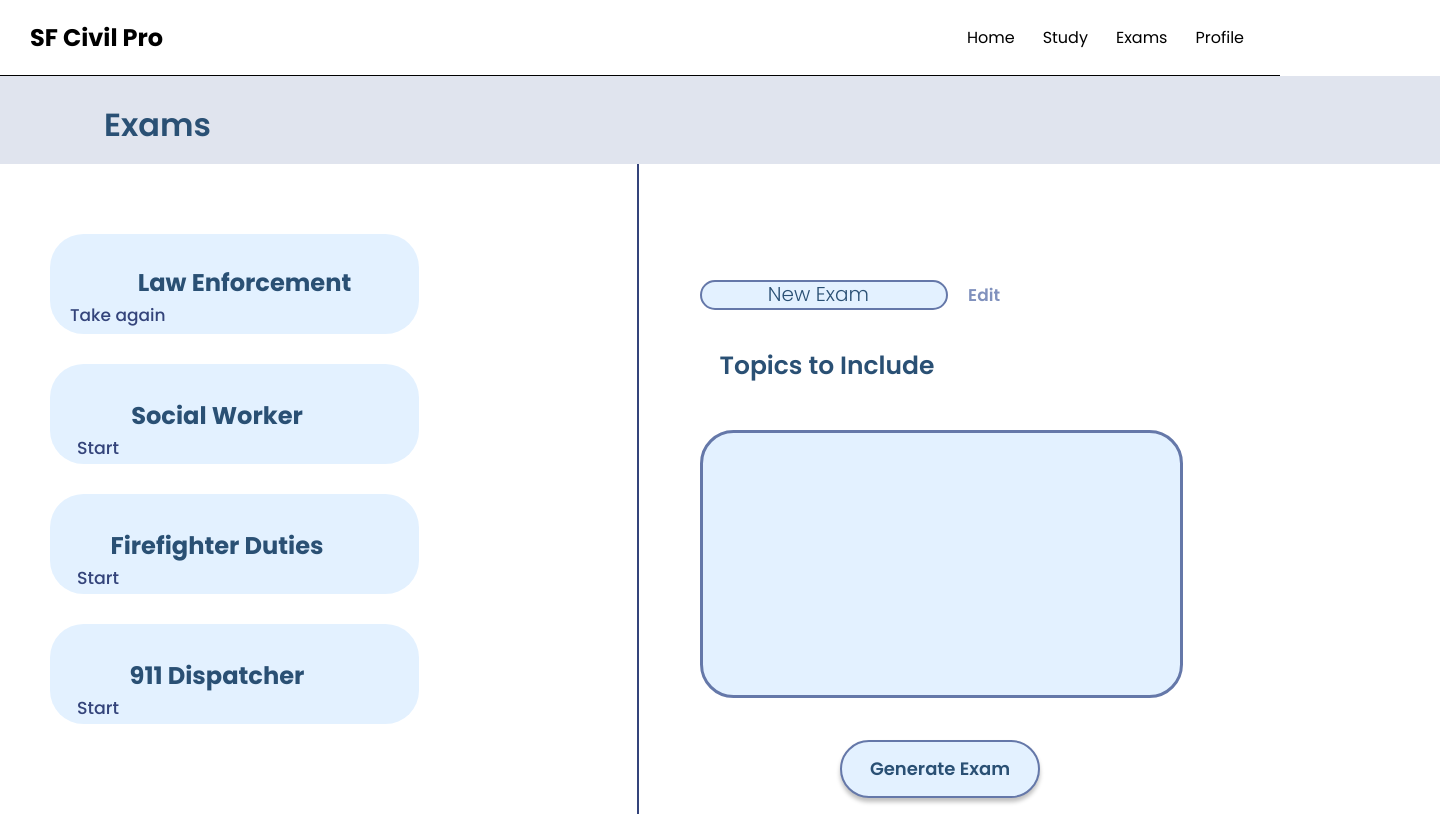
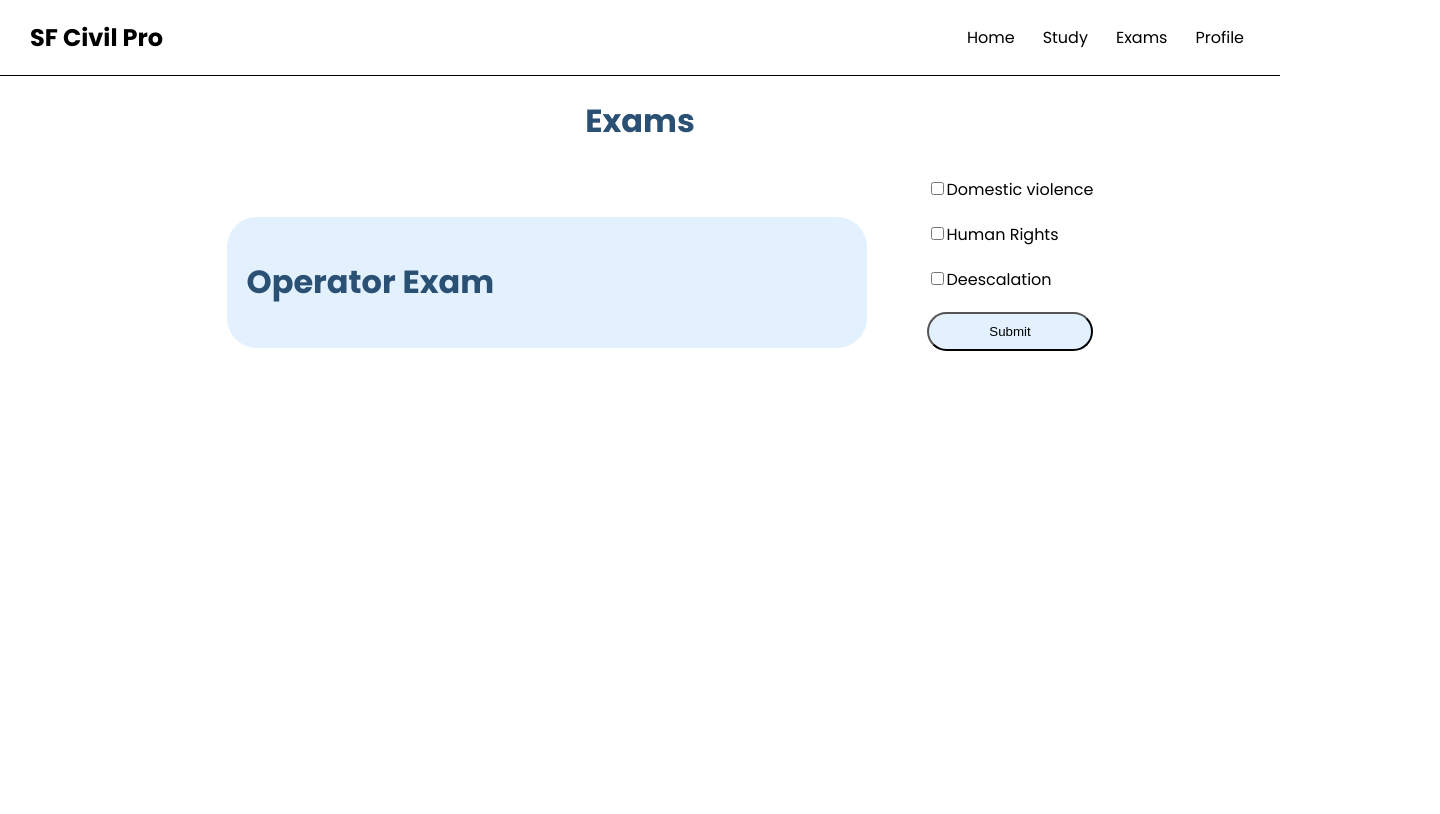
Before and after one commit to coderkai03/BathroomBreak, a React (Create React App) app in the folder sfhacks2024/: page /exams in a window 1280 px wide. Shown: the whole page, 1440 px wide, since content can reach past the window. Built offline with nearby package versions, Linux system fonts and the light colour scheme.

Commit message:
added dummy exam screen

```diff
--- a/sfhacks2024/src/App.js
+++ b/sfhacks2024/src/App.js
@@ -9,6 +9,7 @@ import Deck from './Study/Deck';
 import AddDeck from './Study/AddDeck';
 import UserProfile from './Profile/profile';
 import Exam from './Exam/Exam';
+import ExamForm from './Exam/NewExam';
 
 function App() {
   return (
@@ -30,6 +31,9 @@ function App() {
             <Route exact path='/exams'>
               <Exam />
             </Route>
+            <Route exact path='/new-exam'>
+              <ExamForm />
+            </Route>
             <Route exact path='/profile'>
               <UserProfile />
             </Route>
--- a/sfhacks2024/src/Exam/Exam.css
+++ b/sfhacks2024/src/Exam/Exam.css
@@ -1,201 +1,45 @@
-/* exam stuff*/
-.exambar {
-    width: 1440px;
-    height: 88px;
-    padding: 1px 1230px 38px 104px;
-    box-sizing: border-box;
-    background-color: rgba(101, 120, 169, 0.2);
+.exam-sections {
+  display: flex;
+  flex-direction: row;
 }
-  .exams {
+
+.exam-options {
   display: flex;
   flex-direction: column;
-    justify-content: center;
-    color: rgba(42, 80, 116, 1);
-    font-size: 32px;
-    line-height: 32px;
-    font-family: Poppins, sans-serif;
-    font-weight: 600;
-    text-align: center;
 }
-  .examcat {
+
+.exam-page {
   display: flex;
   flex-direction: column;
-    width: 100%;
-    box-sizing: border-box;
-    padding-top: 70px;
-    padding-left: 50px;
-  }
-  .lawexam {
-    height: 100px;
-    width: 30%;
-    padding-left: 20px;
-    border-radius: 33.53px;
-    box-sizing: border-box;
-    background-color: rgba(227, 241, 255, 1);
-  }
-  .law-enforcement {
-    justify-content: center;
-    color: rgba(42, 80, 116, 1);
-    font-size: 24.14px;
-    line-height: 50px;
-    font-family: Poppins, sans-serif;
-    font-weight: 700;
-    text-align: center;
-
-  }
-  .take-again {
-    color: rgba(52, 68, 123, 1);
-    font-size: 17px;
-    margin-top: -30px;
-    font-family: Poppins, sans-serif;
-    font-weight: 500;
-    text-align: left;
-  }
-  .socialexam {
-    height: 100px;
-    margin-top: 30px;
-    width: 30%;
-    padding: 13px 62px 1px 27px;
-    border-radius: 33.53px;
-    box-sizing: border-box;
-    background-color: rgba(227, 241, 255, 1);
-  }
-  .social-worker {
-    display: flex;
-    flex-direction: column;
-    justify-content: center;
-    color: rgba(42, 80, 116, 1);
-    font-size: 24.14px;
-    line-height: 30px;
-    font-family: Poppins, sans-serif;
-    font-weight: 700;
-    text-align: center;
-  }
-  .start {
-    color: rgba(52, 68, 123, 1);
-    font-size: 17.44px;
-    margin-top: -20px;
-    font-family: Poppins, sans-serif;
-    font-weight: 500;
-    text-align: left;
-  }
-  .verticalline {
-    border-left: 2px solid rgba(52, 68, 123, 1);
-    height: 650px;
-    position: absolute;
-    left: 50%;
-    margin-left: -3px;
-    top: 5;
+  align-items: center;
 }
 
-  /* right side*/
-  .exam-edit {
-  position: absolute;
-  width: 200px;
-  height: 30px;
-  left: 700px;
-  top: 280px;
-
-  }
 .new-exam {
-    position: absolute;
-    top: -6px;
-    left: 67.87px;
-    display: flex;
-    flex-direction: column;
-    justify-content: center;
-    color: rgba(42, 80, 116, 1);
-    font-size: 20px;
-    line-height: 1px;
-    font-family: Poppins, sans-serif;
-    font-weight: 300;
-    text-align: center;
-    z-index: 1;
+  border-radius: 20px;
+  background-color: #e3f1ff;
+  margin: 10px;
 }
 
-  .all-edit {
-    position: absolute;
-    top: 0px;
-    display: flex;
-    flex-direction: row;
-    align-items: center;
-    width: 300px;
-    height: 100%;
-    box-sizing: border-box;
-  }
-  .edit-rect {
-    width: 275px;
-    height: 100%;
-    border: 2px solid rgba(101, 120, 169, 1);
-    border-radius: 33.53px;
-    box-sizing: border-box;
-    background-color: rgba(227, 241, 255, 1);
+.form-group {
+  margin: 10px;
 }
 
-  .edit {
+.exam-form-container {
   display: flex;
-    flex-direction: column;
   justify-content: center;
-    color: rgba(128, 145, 189, 1);
-    font-size: 17px;
-    line-height: 17px;
-    font-family: Poppins, sans-serif;
-    font-weight: 600;
-    text-align: center;
-    padding-left: 20px;
 }
 
-  .topics {
-
-  position: absolute;
-  width: 254px;
-  height: 45px;
-  left: 700px;
-  top: 320px;
-
-  font-family: 'Poppins';
-  font-style: normal;
-  font-weight: 600;
-  font-size: 25px;
-  line-height: 42px;
-  text-align: center;
-  color: #2A5074;
+.exam-form {
+  width: 50%;
 }
 
-  .rectangle-topics {
-    box-sizing: border-box;
+.question {
+  margin-bottom: 20px;
+}
 
-    position: absolute;
-    width: 483px;
-    height: 268px;
-    left: 700px;
-    top: 430px;
-
-    background: #E3F1FF;
-    border: 3px solid #6578A9;
-    border-radius: 33.5338px;
-
+button {
+  margin-top: 20px;
+  background-color: #e3f1ff;
+  border-radius: 10px;
+  padding: 10px;
 }
-  .generate-button {
-    box-sizing: border-box;
-
-    position: absolute;
-    width: 200px;
-    height: 58px;
-    left: 840px;
-    top: 740px;
-
-    background: #E3F1FF;
-    border: 2px solid #6578A9;
-    box-shadow: 0px 4px 4px rgba(0, 0, 0, 0.25);
-    border-radius: 33.5338px;
-
-    font-family: 'Poppins';
-    font-style: normal;
-    font-weight: 600;
-    font-size: 18px;
-    line-height: 48px;
-    text-align: center;
-
-    color: #2A5074;
-  }
--- a/sfhacks2024/src/Exam/Exam.js
+++ b/sfhacks2024/src/Exam/Exam.js
@@ -1,44 +1,48 @@
 import './Exam.css';
+import { useHistory } from 'react-router-dom/cjs/react-router-dom';
+
+import { Configuration, OpenAIApi } from "openai"
+
+
 const Exam = () => {
-    function generateExam() {
 
-    }
+  const history = useHistory()
+
+  const handleSubmit = () => {
+    history.push('/new-exam')
+  }
+
+
     return (
         <div>
-            <div className="exambar">
-            <p className="exams">Exams</p>
-    </div>
-    <div className = "verticalline"></div>
-      <div className="examcat">
-        <div className="lawexam">
-          <p className="law-enforcement">Law Enforcement</p>
-          <p className="take-again">Take again</p>
+          <div className='exam-page'>
+            <h1>Exams</h1>
+            <div className='exam-sections'>
+              <div className='examlist'>
+              <div className="preview-div">
+                <h1>Operator Exam</h1>
+              </div>
+              </div>
+              <div className='exam-options'>
+                <form onSubmit={handleSubmit}>
+                <div class="form-group">
+                    <input type="checkbox" id="checkbox1" name="checkbox1" value="option1"/>
+                    <label for="checkbox1" class="form-check-label">Domestic violence</label>
+                  </div>
+                  <div class="form-group">
+                    <input type="checkbox" id="checkbox2" name="checkbox2" value="option2"/>
+                    <label for="checkbox2" class="form-check-label">Human Rights</label>
+                  </div>
+                  <div class="form-group">
+                    <input type="checkbox" id="checkbox3" name="checkbox3" value="option3"/>
+                    <label for="checkbox3" class="form-check-label">Deescalation</label>
+                  </div>
+                  <button className='new-exam' type="submit">Submit</button>
+                </form>
+              </div>
+            </div>
+          </div>
         </div>
-        <div className="socialexam">
-          <p className="social-worker">Social Worker</p>
-          <p className="start">Start</p>
-        </div>
-        <div className="socialexam">
-          <p className="social-worker">Firefighter Duties</p>
-          <p className="start">Start</p>
-        </div>
-        <div className="socialexam">
-          <p className="social-worker">911 Dispatcher</p>
-          <p className="start">Start</p>
-        </div>
-      </div>
-
-      <div className="exam-edit">
-      <p className="new-exam">New Exam</p>
-      <div className="all-edit">
-        <div className="edit-rect" />
-        <p className="edit">Edit</p>
-      </div>
-    </div>
-    <p className="topics">Topics to Include</p>
-    <div className="rectangle-topics" />
-    <button className = "generate-button" onClick={generateExam}>
-      Generate Exam </button></div>
     )
 }
 
--- /dev/null
+++ b/sfhacks2024/src/Exam/NewExam.js
@@ -0,0 +1,196 @@
+import React, { useState } from 'react';
+import { useHistory } from 'react-router-dom/cjs/react-router-dom';
+
+const ExamForm = () => {
+    const history = useHistory()
+
+  // State to store user's answers
+  const [answers, setAnswers] = useState({
+    mcq1: '',
+    mcq2: '',
+    mcq3: '',
+    mcq4: '',
+    mcq5: '',
+    essay1: '',
+    essay2: ''
+  });
+
+  // Function to handle multiple-choice answer changes
+  const handleMCQChange = (question, option) => {
+    setAnswers({ ...answers, [question]: option });
+  };
+
+  // Function to handle essay answer changes
+  const handleEssayChange = (question, value) => {
+    setAnswers({ ...answers, [question]: value });
+  };
+
+  // Function to handle form submission
+  const handleSubmit = (event) => {
+    event.preventDefault();
+    // Process and submit answers as needed
+    console.log(answers);
+    history.goBack()
+    // Reset form or navigate to next page
+  };
+
+  return (
+    <div className="exam-form-container">
+      <div className="exam-form">
+        <h1>Domestic Violence Awareness Exam</h1>
+        <form onSubmit={handleSubmit}>
+          {/* Multiple Choice Questions */}
+          <div className="question">
+          <p>1. What is the most common form of domestic violence?</p>
+          <label>
+            <input
+              type="radio"
+              name="mcq1"
+              value="a"
+              checked={answers.mcq1 === 'a'}
+              onChange={() => handleMCQChange('mcq1', 'a')}
+            />
+            Physical abuse
+          </label>
+          <label>
+            <input
+              type="radio"
+              name="mcq1"
+              value="b"
+              checked={answers.mcq1 === 'b'}
+              onChange={() => handleMCQChange('mcq1', 'b')}
+            />
+            Emotional abuse
+          </label>
+          {/* Add more options as needed */}
+        </div>
+        {/* Add more multiple-choice questions similarly */}
+        <div className="question">
+          <p>2. What is the cycle of violence?</p>
+          <label>
+            <input
+              type="radio"
+              name="mcq2"
+              value="a"
+              checked={answers.mcq2 === 'a'}
+              onChange={() => handleMCQChange('mcq2', 'a')}
+            />
+            Tension-building, explosion, honeymoon
+          </label>
+          <label>
+            <input
+              type="radio"
+              name="mcq2"
+              value="b"
+              checked={answers.mcq2 === 'b'}
+              onChange={() => handleMCQChange('mcq2', 'b')}
+            />
+            Calm, tension, explosion
+          </label>
+          {/* Add more options as needed */}
+        </div>
+        <div className="question">
+          <p>3. What are common signs of an abusive relationship?</p>
+          <label>
+            <input
+              type="radio"
+              name="mcq3"
+              value="a"
+              checked={answers.mcq3 === 'a'}
+              onChange={() => handleMCQChange('mcq3', 'a')}
+            />
+            Isolation, jealousy, manipulation
+          </label>
+          <label>
+            <input
+              type="radio"
+              name="mcq3"
+              value="b"
+              checked={answers.mcq3 === 'b'}
+              onChange={() => handleMCQChange('mcq3', 'b')}
+            />
+            Trust, communication, respect
+          </label>
+          {/* Add more options as needed */}
+        </div>
+        <div className="question">
+          <p>4. What is the purpose of a safety plan?</p>
+          <label>
+            <input
+              type="radio"
+              name="mcq4"
+              value="a"
+              checked={answers.mcq4 === 'a'}
+              onChange={() => handleMCQChange('mcq4', 'a')}
+            />
+            To ensure the victim stays in the relationship
+          </label>
+          <label>
+            <input
+              type="radio"
+              name="mcq4"
+              value="b"
+              checked={answers.mcq4 === 'b'}
+              onChange={() => handleMCQChange('mcq4', 'b')}
+            />
+            To provide steps for safety when leaving an abusive relationship
+          </label>
+          {/* Add more options as needed */}
+        </div>
+        <div className="question">
+          <p>5. What is the role of a 911 responder in a domestic violence call?</p>
+          <label>
+            <input
+              type="radio"
+              name="mcq5"
+              value="a"
+              checked={answers.mcq5 === 'a'}
+              onChange={() => handleMCQChange('mcq5', 'a')}
+            />
+            To judge the situation and assign blame
+          </label>
+          <label>
+            <input
+              type="radio"
+              name="mcq5"
+              value="b"
+              checked={answers.mcq5 === 'b'}
+              onChange={() => handleMCQChange('mcq5', 'b')}
+            />
+            To assess safety, provide support, and connect to resources
+          </label>
+          {/* Add more options as needed */}
+        </div>
+
+          {/* Essay Questions */}
+          <div className="question">
+            <p>6. Describe a situation where you had to respond to a domestic violence call. What were the challenges?</p>
+            <textarea
+              value={answers.essay1}
+              onChange={(e) => handleEssayChange('essay1', e.target.value)}
+              rows="4"
+              cols="50"
+              placeholder="Your response..."
+
+            />
+          </div>
+          <div className="question">
+            <p>7. What measures can be taken to prevent domestic violence in the community?</p>
+            <textarea
+              value={answers.essay2}
+              onChange={(e) => handleEssayChange('essay2', e.target.value)}
+              rows="4"
+              cols="50"
+              placeholder="Your response..."
+
+            />
+          </div>
+
+          <button type="submit">Submit</button>
+        </form>
+      </div>
+    </div>
+  );
+};
+
+export default ExamForm;
```
Lines whose indentation alone changed are shown as unchanged.
